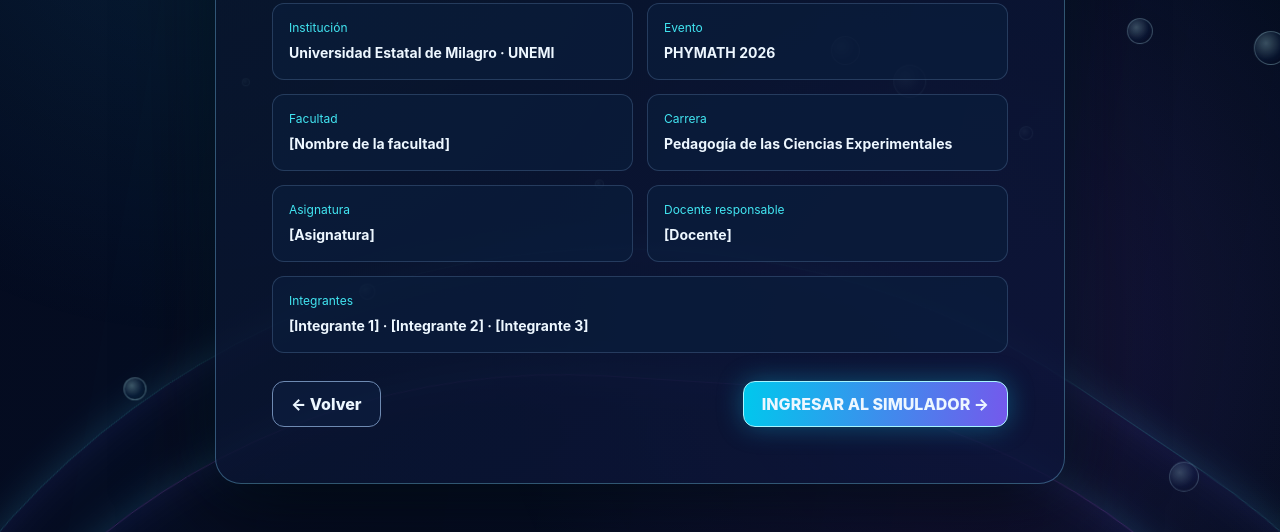
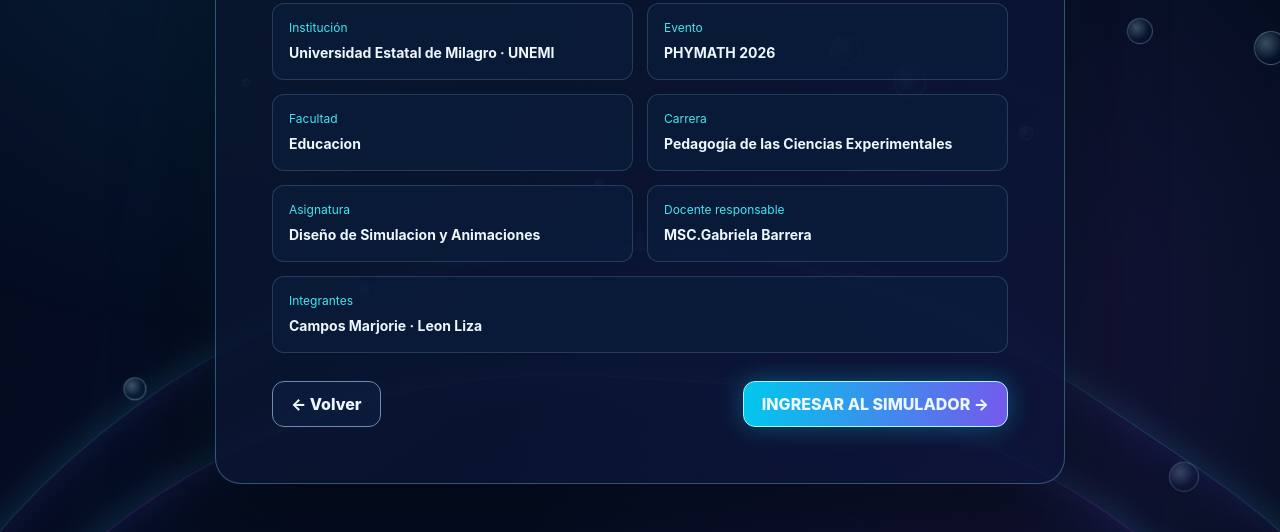
Before and after one commit to mcamposm6-dotcom/Mandelbrot-lab--Simulador-conjunto-Mandelbrot, a plain HTML site: page index.html in a window 1280 px wide. Both pictures are taken after a click on the button "EMPEZAR →". Shown: the part 268-800 px from the top of the page. Drawn offline with Linux system fonts and the light colour scheme.

```diff
--- a/index.html
+++ b/index.html
@@ -50,7 +50,7 @@
       </div>
       <div>
         <span class="field">Facultad</span>
-        <strong>[Nombre de la facultad]</strong>
+        <strong>Educacion</strong>
       </div>
       <div>
         <span class="field">Carrera</span>
@@ -58,15 +58,15 @@
       </div>
       <div>
         <span class="field">Asignatura</span>
-        <strong>[Asignatura]</strong>
+        <strong>Diseño de Simulacion y Animaciones</strong>
       </div>
       <div>
         <span class="field">Docente responsable</span>
-        <strong>[Docente]</strong>
+        <strong>MSC.Gabriela Barrera</strong>
       </div>
       <div class="full">
         <span class="field">Integrantes</span>
-        <strong>[Integrante 1] · [Integrante 2] · [Integrante 3]</strong>
+        <strong>Campos Marjorie · Leon Liza</strong>
       </div>
     </div>
     <div class="credits-actions">
```
